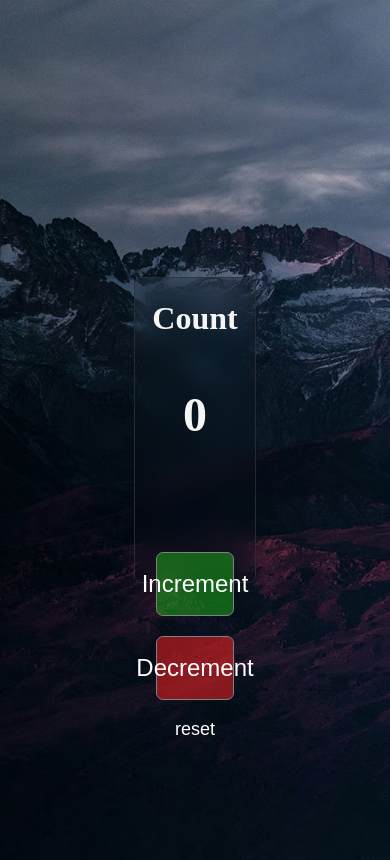
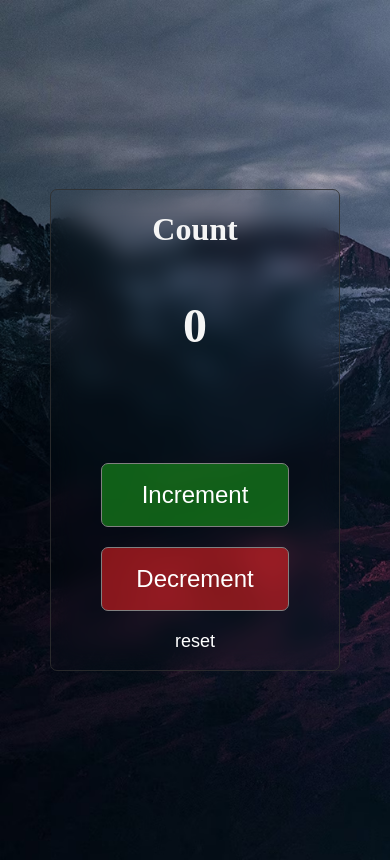
Before and after one commit to liixght/simple-counter-app, a plain HTML site: page index.html in a window 390 px wide. Drawn offline with Linux system fonts and the light colour scheme.

Commit message:
v1.2 Updated the sizes using rem
On mobile, application layout crashed. so rem was adopted in place of %

```diff
--- a/index.html
+++ b/index.html
@@ -16,9 +16,9 @@
         padding: 60px auto 30px auto;
         border: 1px solid #303030d2;
         border-radius: 7px;
-        max-width: 32%;
-        min-width: 15%;
-        height: 36%;
+        max-width: 20rem;
+        min-width: 18rem;
+        height: 30rem;
         text-align: center;
         backdrop-filter: blur(12px);
       }
```
